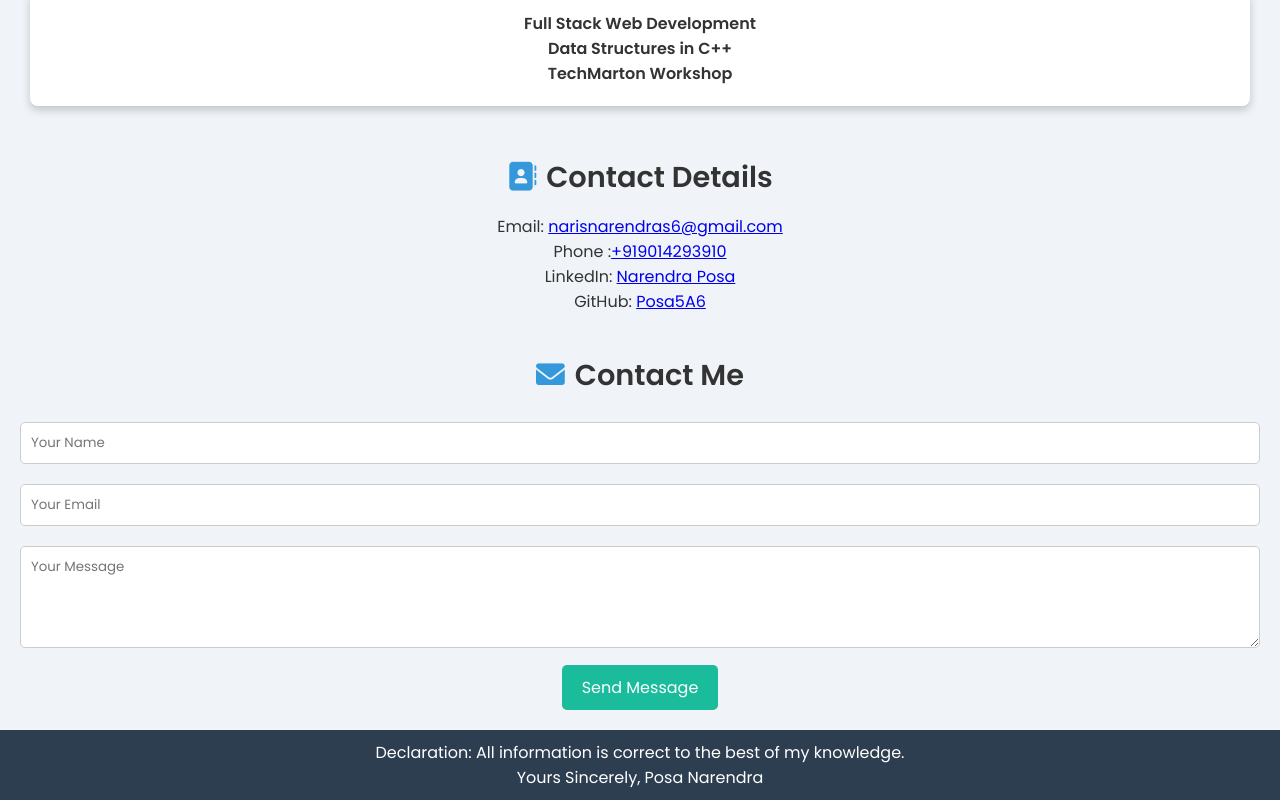
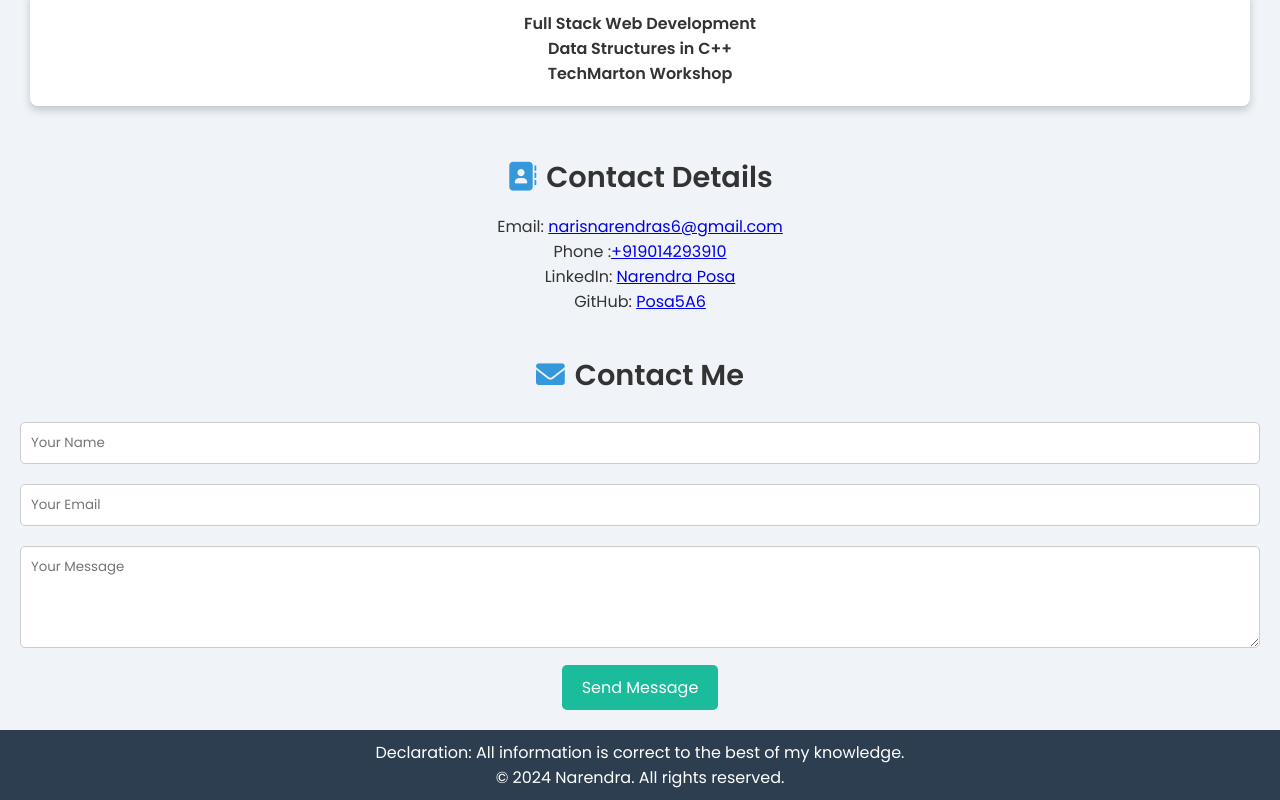
Before and after one commit to Posa5A6/Posa-Narendra-Portfolioo, a website: page index.html in a window 1280 px wide. Shown: the part 1360-2160 px from the top of the page. Drawn offline with Linux system fonts and the light colour scheme.

Commit message:
Update index.html

```diff
--- a/index.html
+++ b/index.html
@@ -300,7 +300,7 @@
     <!-- Footer Section -->
     <footer>
         <p>Declaration: All information is correct to the best of my knowledge.</p>
-        <p>Yours Sincerely, Posa Narendra</p>
+        <p>&copy; 2024 Narendra. All rights reserved.</p>
     </footer>
 
 </body>
```
